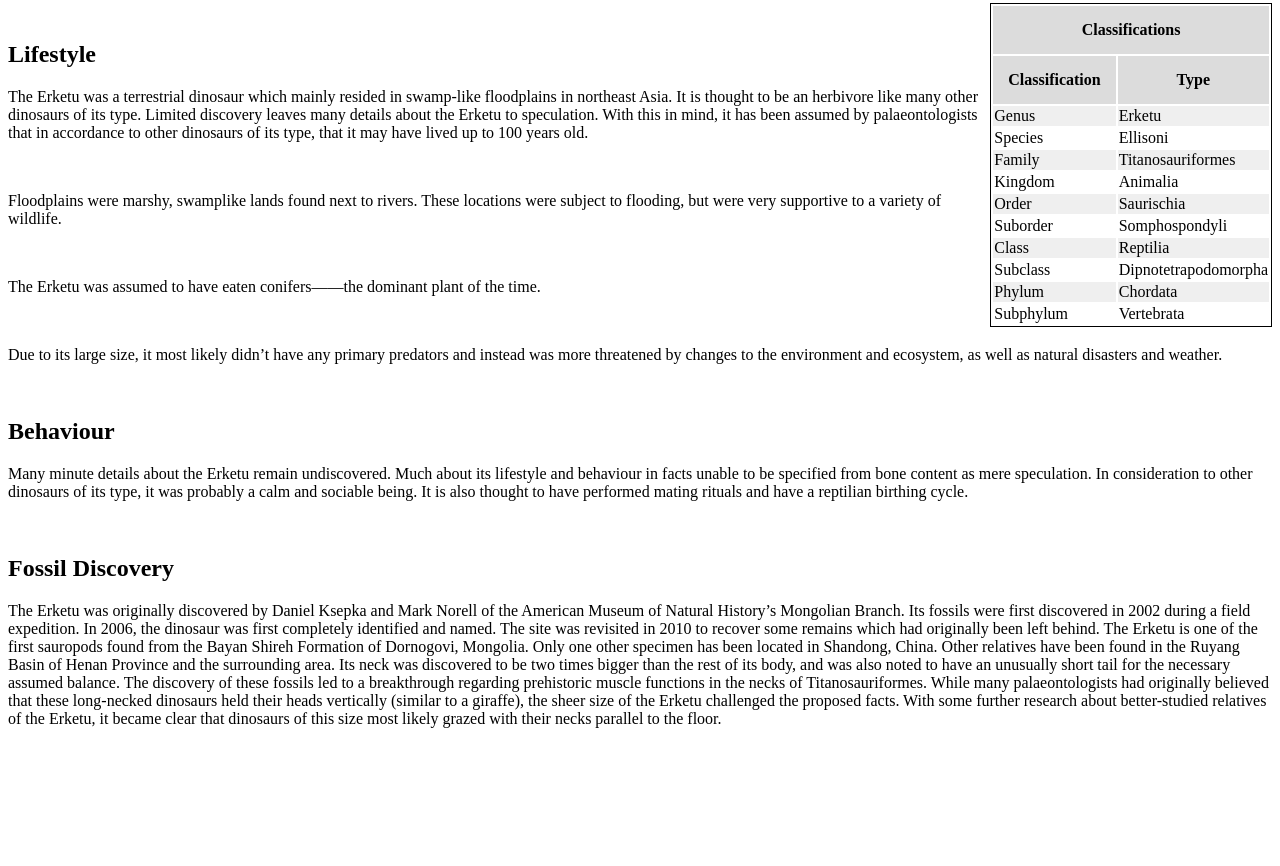
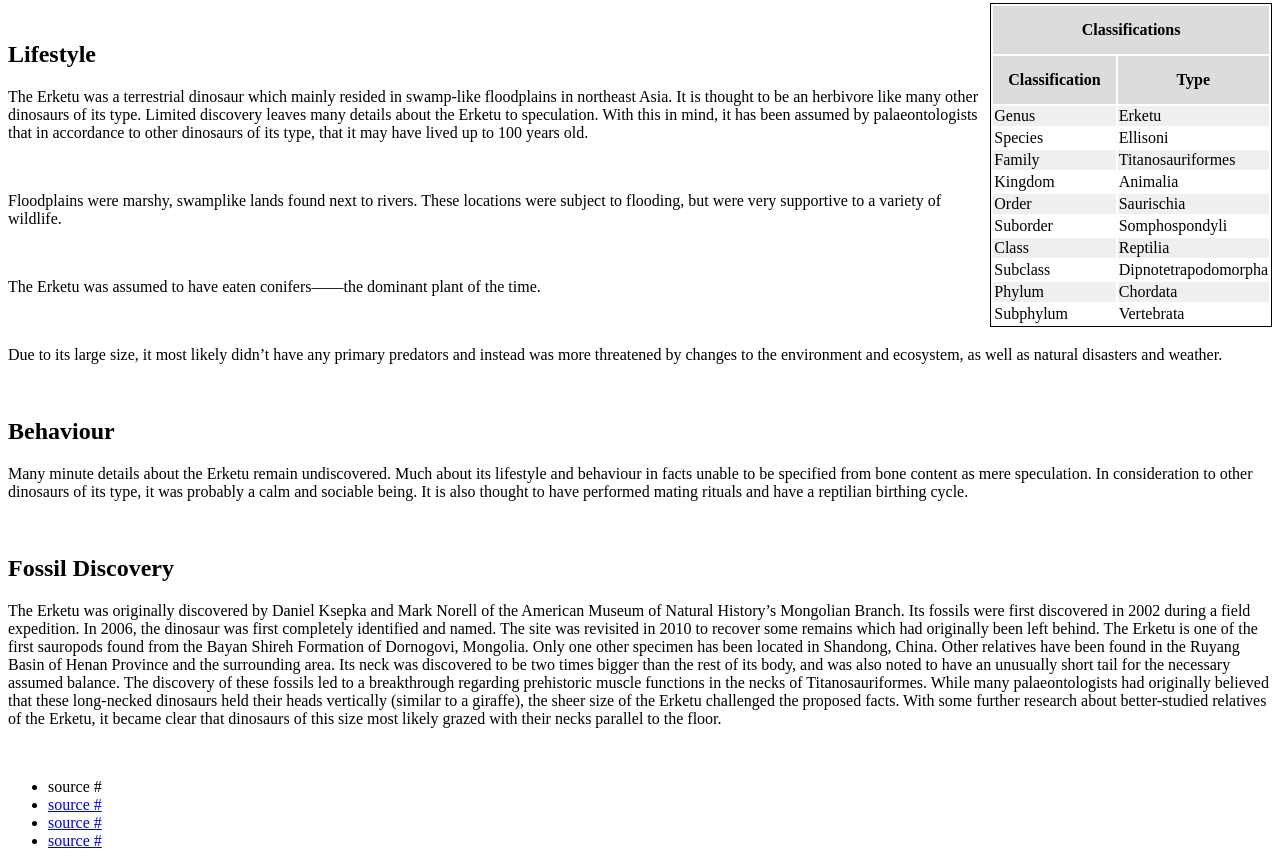
Before and after one commit to slqughterhqusee/erketu-demo, a plain HTML site: page index.html in a window 1280 px wide. Shown: the part 298-1164 px from the top of the page. Before the commit the page ends 1076 px from the top, so only its background shows below. Drawn offline with Linux system fonts and the light colour scheme.

Commit message:
added links

```diff
--- a/index.html
+++ b/index.html
@@ -176,6 +176,10 @@
     <footer>
         <ul>
             <!--link placeholder-->
+            <li>source # <a href="https://www.nhm.ac.uk/discover/dino-directory/erketu.html"></li>
+            <li>source # <a href="https://dinosaurpictures.org/Erketu-pictures"></li>
+            <li>source # <a href="https://kidadl.com/facts/dinosaurs/erketu-facts"></li>
+            <li>source # <a href="https://paleobiodb.org/"></li>
         </ul>
     </footer>
 </body>
```
